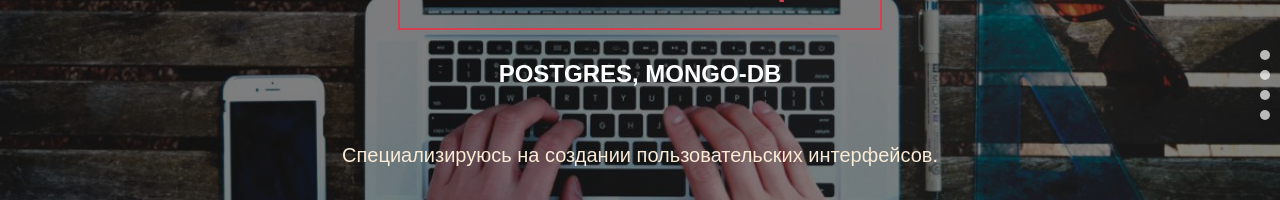
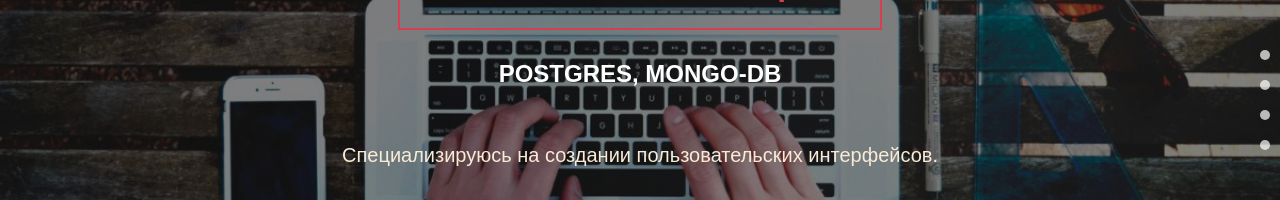
Before and after one commit to bumerboy86/portfolio, a React (Vite) app: page / in a window 1280 px wide. Shown: the part 300-500 px from the top of the page. Built offline with nearby package versions, Linux system fonts and the light colour scheme.

Commit message:
добавлены растояния между точками навигации

```diff
--- a/src/containers/Navigator/Navigator.module.css
+++ b/src/containers/Navigator/Navigator.module.css
@@ -13,7 +13,7 @@
     height: 10px;
     border-radius: 50%;
     background: #ffffff;
-    margin-bottom: 10px;
+    margin-bottom: 20px;
     opacity: 0.7;
     z-index: 6;
     cursor: pointer;
```
